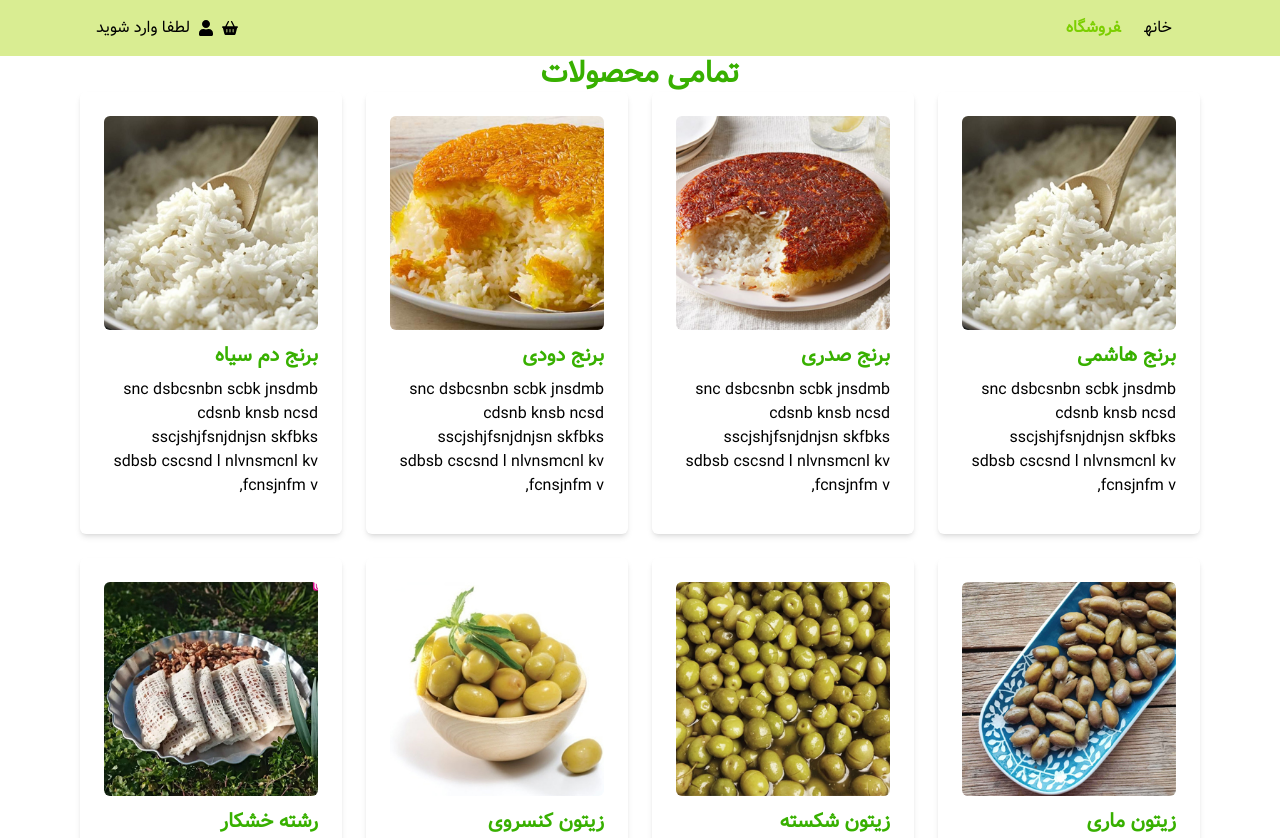
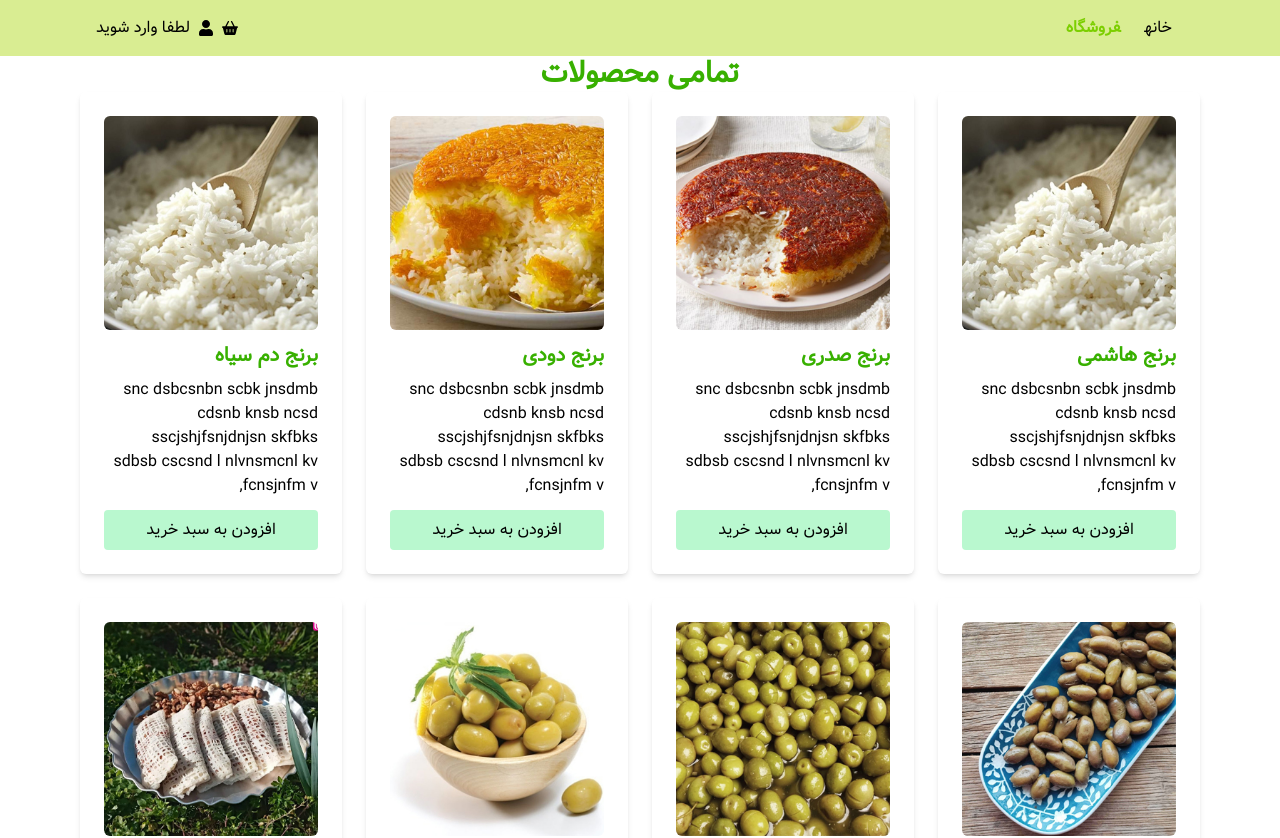
Before and after one commit to haniehhr1999/shiva-app, a Next.js app: page /store in a window 1280 px wide. Shown: the top 838 px of the page. Built offline with nearby package versions, Linux system fonts and the light colour scheme; no server answers.

Commit message:
change sth

```diff
--- a/src/components/ProductItem.jsx
+++ b/src/components/ProductItem.jsx
@@ -17,6 +17,7 @@ const ProductItem = ({ title, body, price, img }) => {
         <h2 className="mb-2 text-[#38b000] text-xl font-bold">{title}</h2>
         <p>{body}</p>
       </div>
+      <button className="w-full bg-green-200 rounded py-2">افزودن به سبد خرید</button>
     </div>
   );
 };
```
